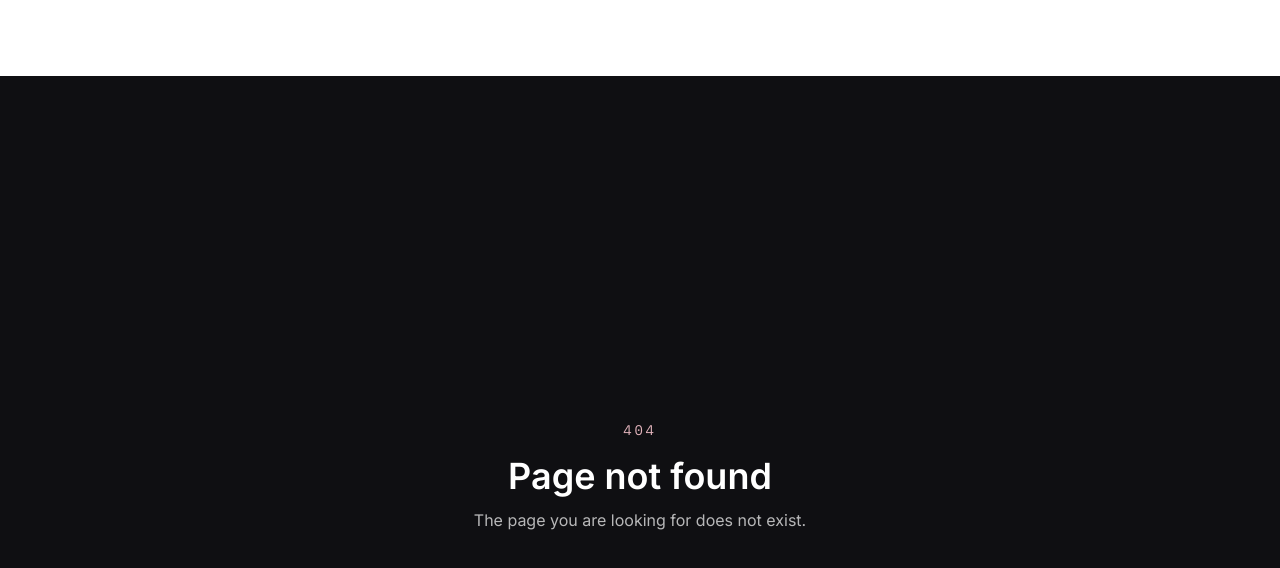
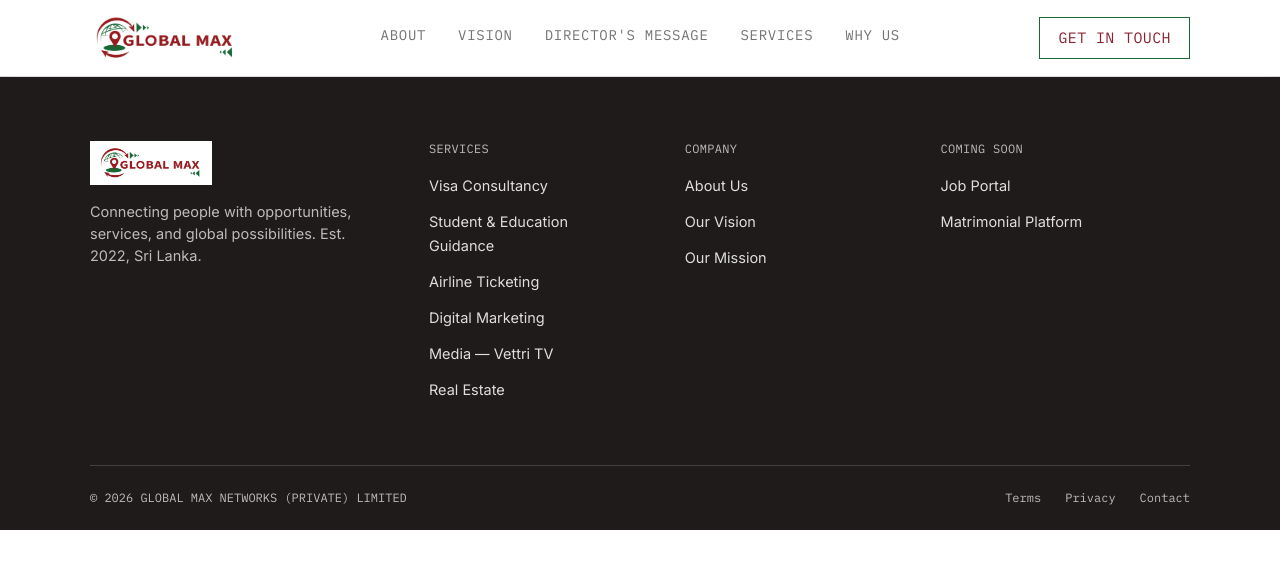
Before and after one commit to globalmax-net/globalmax, a Next.js app: page /post in a window 1280 px wide. Before the commit this address had no page. Shown: the top 568 px of the page. Built offline with nearby package versions, Linux system fonts and the light colour scheme.

Commit message:
commit for deploy

```diff
--- /dev/null
+++ b/app/post/page.tsx
@@ -0,0 +1,13 @@
+import Header from "@/components/Header";
+
+import Footer from "@/components/Footer";
+
+export default function Post() {
+  return (
+    <>
+      <Header />
+
+      <Footer />
+    </>
+  );
+}
```
